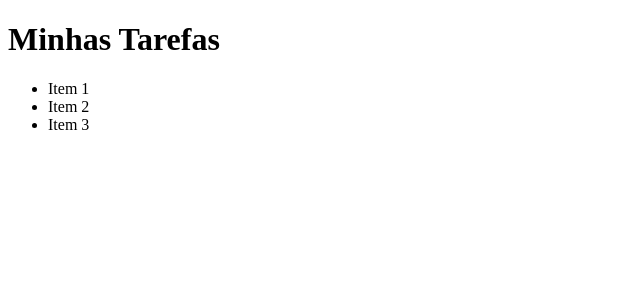
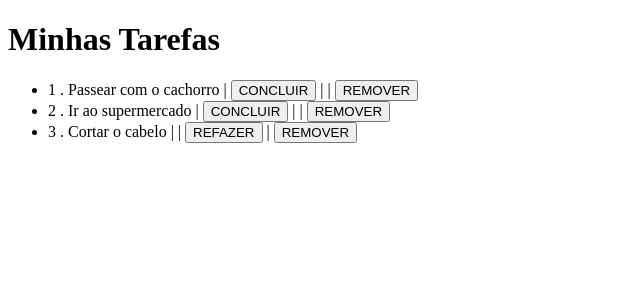
Before and after one commit to ivanfsilva/todo, an Angular app: page / in a window 1280 px wide. Shown: the top 300 px of the page, without its empty margins (0-640 px from the left). Built offline with nearby package versions, Linux system fonts and the light colour scheme.

Commit message:
Removendo e alterando um item

```diff
--- a/src/app/app.component.html
+++ b/src/app/app.component.html
@@ -1,4 +1,9 @@
 <h1>{{ title }}</h1>
 <ul>
-  <li *ngFor="let todo of todos">{{ todo }}</li>
+  <li *ngFor="let todo of todos">
+    {{ todo.id }} . {{ todo.title }} |
+    <button *ngIf="!todo.done" (click)="markAsDone(todo)">CONCLUIR</button> |
+    <button *ngIf="todo.done" (click)="markAsUndone(todo)">REFAZER</button> |
+    <button (click)="remove(todo)">REMOVER</button>
+  </li>
 </ul>
--- a/src/app/app.component.ts
+++ b/src/app/app.component.ts
@@ -1,4 +1,5 @@
 import { Component } from '@angular/core';
+import { Todo } from 'src/models/todo.model';
 
 @Component({
   selector: 'app-root',
@@ -8,14 +9,29 @@
 export class AppComponent {
   /* title = 'todo'; */
   public title: String = 'Minhas Tarefas';
-  public todos: any[] = [];
+  public todos: Todo[] = [];
 
   /**
    * Construtor padrão para incluir tarefas no array todos
    */
   constructor() {
-      this.todos.push('Item 1');
-      this.todos.push('Item 2');
-      this.todos.push('Item 3');
+      this.todos.push(new Todo(1, 'Passear com o cachorro', false));
+      this.todos.push(new Todo(2, 'Ir ao supermercado', false));
+      this.todos.push(new Todo(3, 'Cortar o cabelo', true));
+  }
+
+  remove(todo: Todo) {
+    const index = this.todos.indexOf(todo);
+    if(index !== -1) {
+      this.todos.splice(index, 1);
+    }
+  }
+
+  markAsDone(todo: Todo) {
+    todo.done = true;
+  }
+
+  markAsUndone(todo: Todo) {
+    todo.done = false;
   }
 }
--- /dev/null
+++ b/src/models/todo.model.ts
@@ -0,0 +1,8 @@
+export class Todo {
+
+    constructor(
+        public id: Number,
+        public title: String,
+        public done: Boolean
+    ) { }
+}
```
